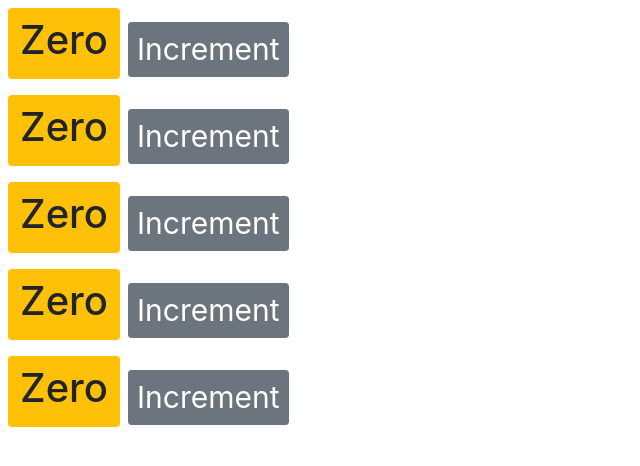
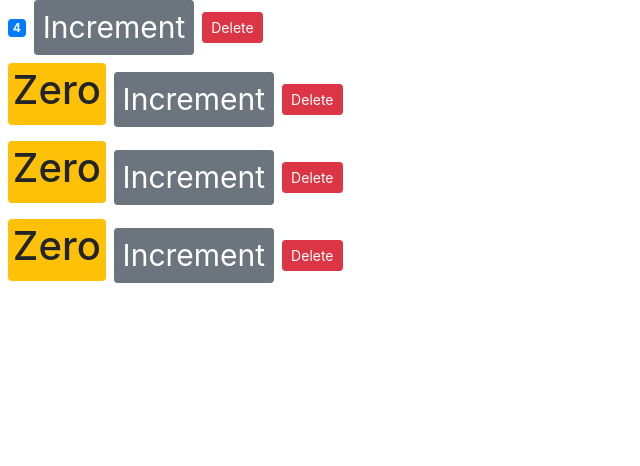
Before and after one commit to MuhtasimMusfiqZarab/react-counter-app, a React (Create React App) app: page / in a window 1280 px wide. Shown: the top 466 px of the page, without its empty margins (0-640 px from the left). Built offline with nearby package versions, Linux system fonts and the light colour scheme.

Commit message:
Delete Button add

```diff
--- a/src/components/counter.jsx
+++ b/src/components/counter.jsx
@@ -2,20 +2,21 @@ import React, { Component } from "react";
 
 class Counter extends Component {
   state = {
-    count: 0
+    value: this.props.counter.value
   };
 
-  styles = {
+  /*styles = {
     fontSize: 30,
     fontWeight: "bold"
-  };
+  };*/
 
   handleIncreament = () => {
     console.log("Increament Clicked", this);
-    this.setState({ count: this.state.count + 1 });
+    this.setState({ value: this.state.value + 1 });
   };
 
   render() {
+    // console.log("props", this.props);
     return (
       <div>
         <span style={this.styles} className={this.getBadgeClasses()}>
@@ -28,19 +29,25 @@ class Counter extends Component {
         >
           Increment
         </button>
+        <button
+          onClick={() => this.props.onDelete(this.props.counter.id)}
+          className="btn btn-danger btn-sm m-2"
+        >
+          Delete
+        </button>
       </div>
     );
   }
 
   getBadgeClasses() {
     let classes = "badge m-2 badge-";
-    classes += this.state.count === 0 ? "warning" : "primary";
+    classes += this.state.value === 0 ? "warning" : "primary";
     return classes;
   }
 
   formatCount() {
-    const { count } = this.state;
-    return count === 0 ? <h1>Zero</h1> : count;
+    const { value } = this.state;
+    return value === 0 ? <h1>Zero</h1> : value;
   }
 }
 
--- a/src/components/counters.jsx
+++ b/src/components/counters.jsx
@@ -2,15 +2,29 @@ import React, { Component } from "react";
 import Counter from "./counter";
 
 class Counters extends Component {
-  state = {};
+  state = {
+    counters: [
+      { id: 1, value: 4 },
+      { id: 2, value: 0 },
+      { id: 3, value: 0 },
+      { id: 4, value: 0 }
+    ]
+  };
+
+  handleDelete = counterId => {
+    const coun = this.state.counters.filter(c => c.id !== counterId);
+    this.setState({ counters: coun });
+  };
   render() {
     return (
       <div>
-        <Counter />
-        <Counter />
-        <Counter />
-        <Counter />
-        <Counter />
+        {this.state.counters.map(counter => (
+          <Counter
+            key={counter.id}
+            onDelete={this.handleDelete}
+            counter={counter}
+          />
+        ))}
       </div>
     );
   }
```
